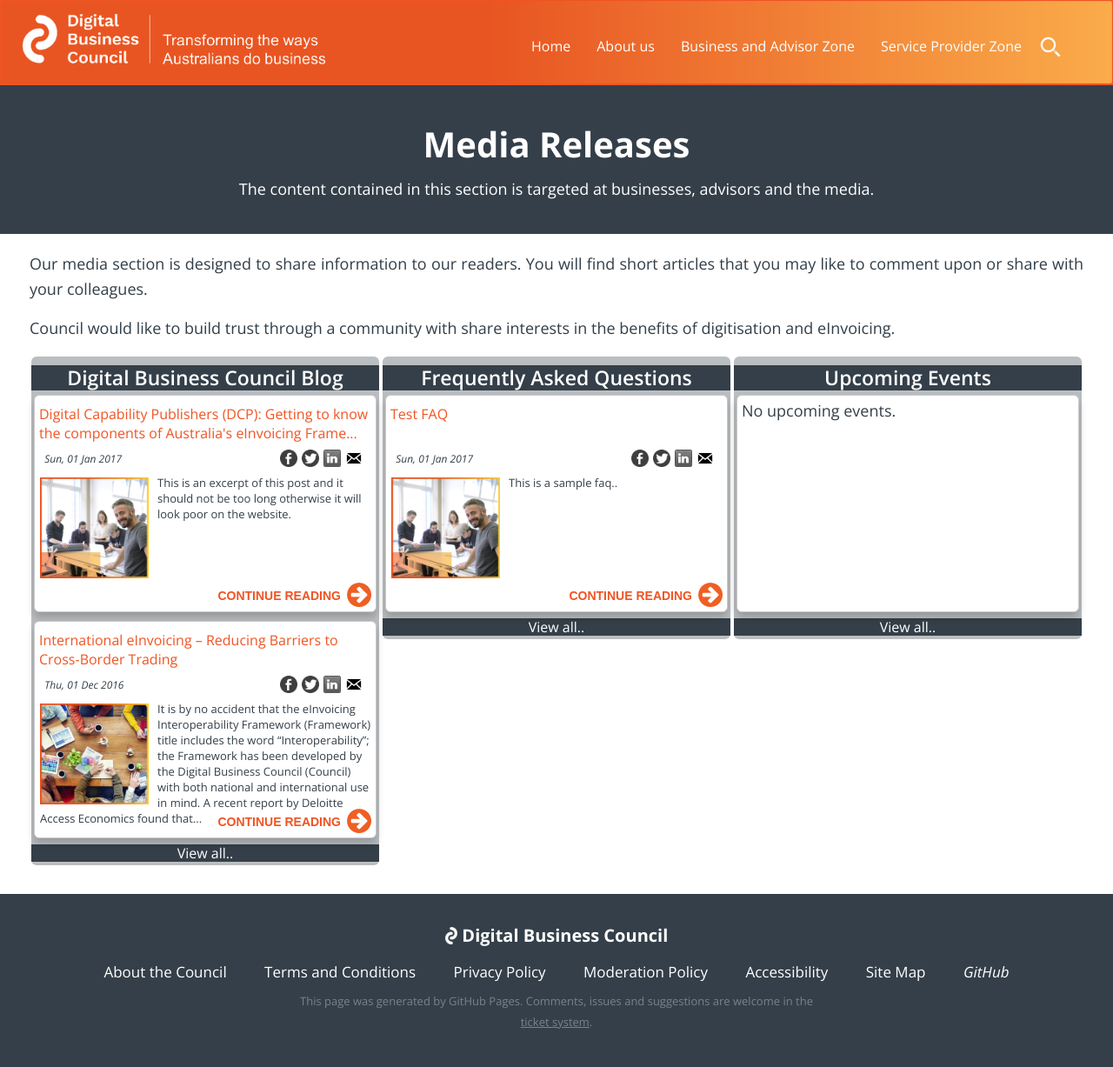
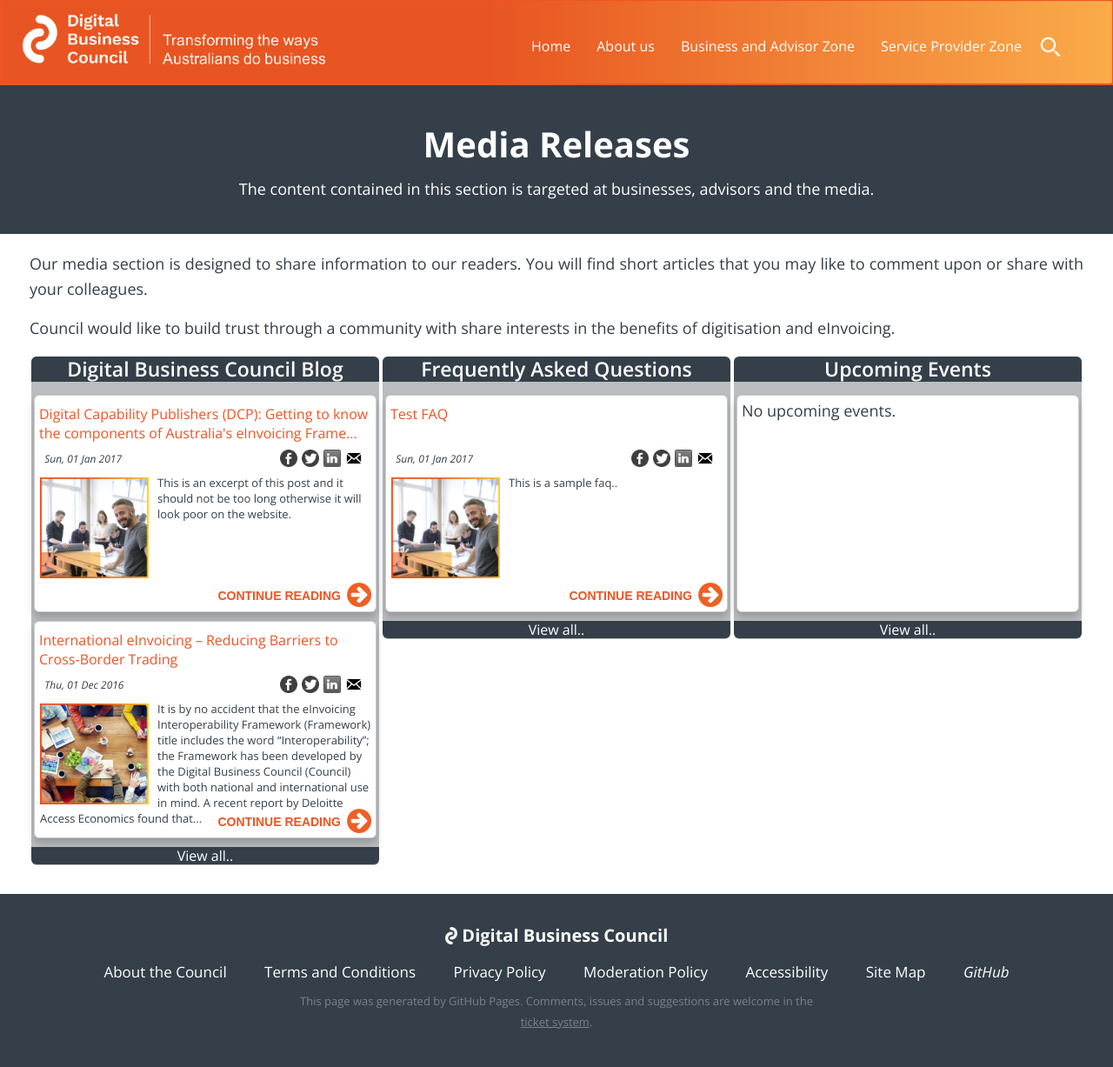
Before and after one commit to Digital-Business-Council/Digital-Business-Council.github.io, a Jekyll site: the page built from pages/business-zone/blogs/media-jump-page.md, in a window 1280 px wide. Shown: the whole page at 87% size. Built offline with Jekyll 4.4.1, drawn with Linux system fonts in a browser that asks for light colours.

Commit message:
Update _common.scss

```diff
--- a/_sass/_common.scss
+++ b/_sass/_common.scss
@@ -202,18 +202,22 @@
 
 	.media-zone-cardstack-header{
 		position:relative;
-		top:10px;
+		top:0px;
 		left:0px;
 		z-index:4;
+		border-top-right-radius:6px;
+		border-top-left-radius:6px;
 		text-align:center;
 		color: white;
 		background-color: $dbc-secondary;
 	}
 	.media-zone-cardstack-footer{
 		position:relative;
-		bottom:3px;
+		bottom:0px;
 		left:0px;
 		z-index:4;
+		border-bottom-left-radius:6px;
+		border-bottom-right-radius:6px;
 		text-align:center;
 		color: white;
 		background-color: $dbc-secondary;
```
